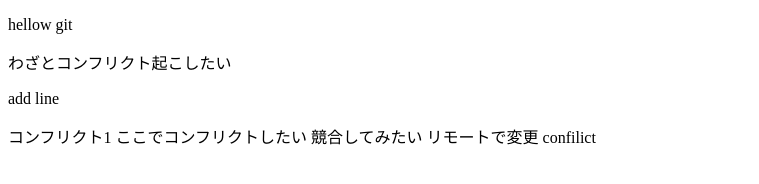
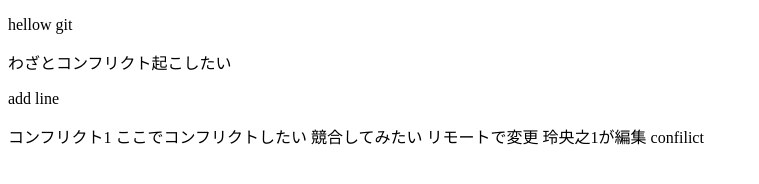
Before and after one commit to matsuzakireono/git-sample2023, a plain HTML site: page index.html in a window 1280 px wide. Shown: the whole page, without its empty margins (0-759 px from the left). Drawn offline with Linux system fonts and the light colour scheme.

Commit message:
玲央之1が編集

```diff
--- a/index.html
+++ b/index.html
@@ -15,6 +15,7 @@
     ここでコンフリクトしたい
     競合してみたい
     リモートで変更
+    玲央之1が編集
 
     confilict
 </body>
```
